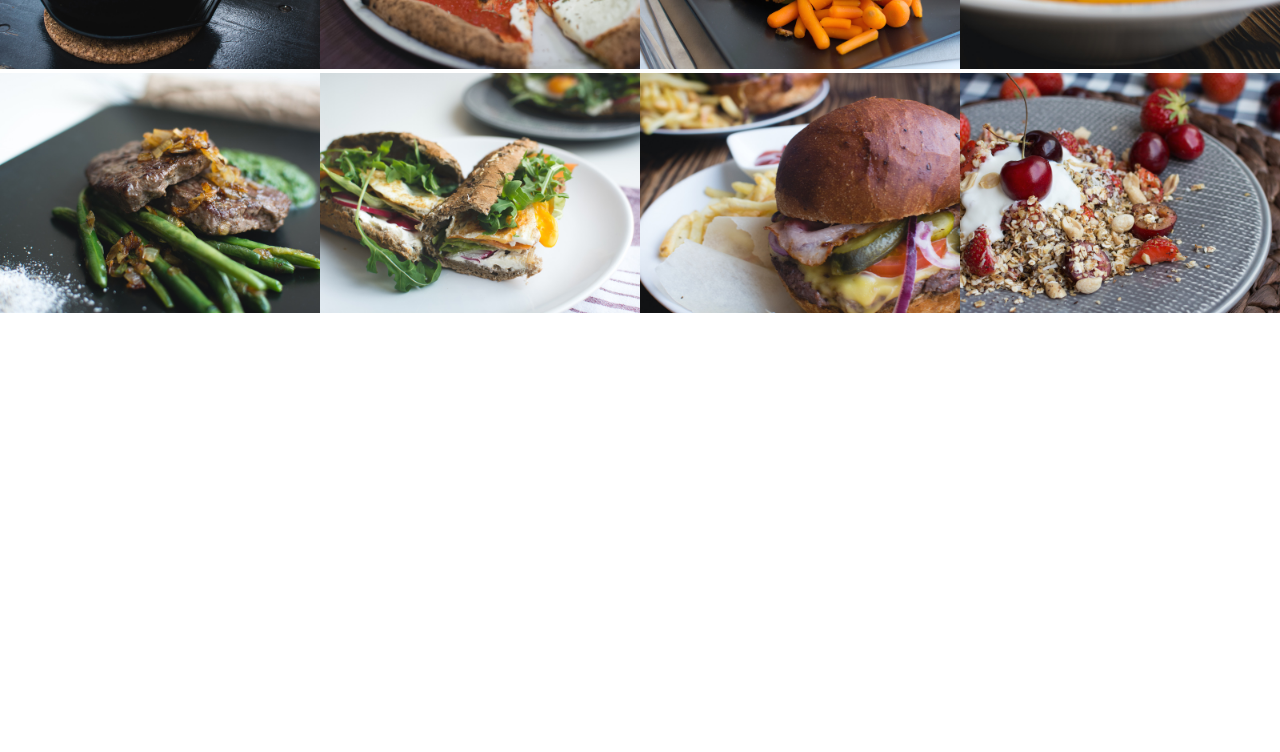
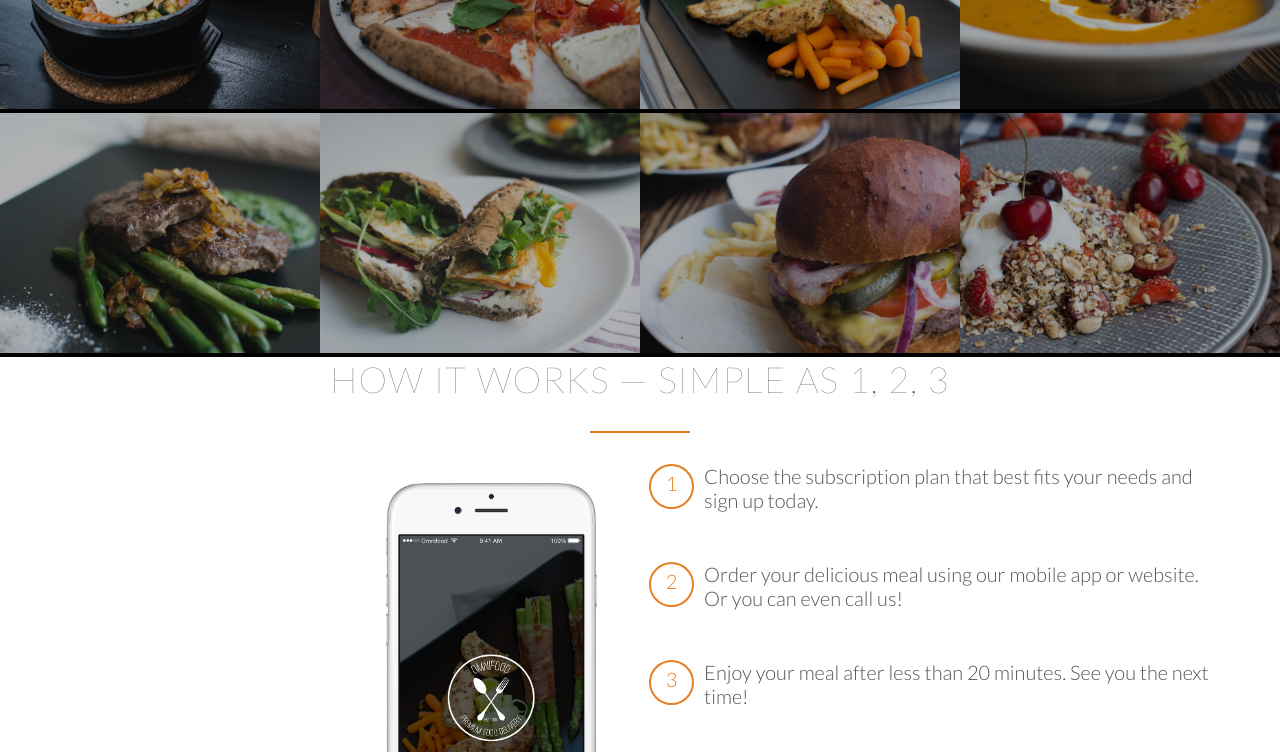
Before and after one commit to omarrichardson/UdemyCourse, a plain HTML site: page UdemyCourse/index.html in a window 1280 px wide. Shown: the part 1530-2282 px from the top of the page. Before the commit the page ends 1847 px from the top, so only its background shows below. Drawn offline with Linux system fonts and the light colour scheme; files whose address does not match are found by name.

Commit message:
Added new section - order meals. Finished styling meals section.

```diff
--- a/UdemyCourse/index.html
+++ b/UdemyCourse/index.html
@@ -124,7 +124,33 @@
             </li>
 
         </ul>
+    </section>
+    <section class="section-steps">
+        <div class=".row">
+            <h2>How it works &mdash; Simple as 1, 2, 3</h2>
+        </div>
+        <div class="row">
+            <div class="col span-1-of-2 steps-box">
+                <img src="resources/css/img/app-iPhone.png" alt="Ominfood app on iPhone" class="app-screen">
+            </div>
+            <div class="col span-1-of-2 iphone-img">
+                <div class="works-step">
+                    <div>1</div>
+                    <p>Choose the subscription plan that best fits your needs and sign up today.</p>
+                </div>
+                <div class="works-step">
+                    <div>2</div>
+                    <p>Order your delicious meal using our mobile app or website. Or you can even call us!</p>
 
+                </div>
+                <div class="works-step">
+                    <div>3</div>
+                    <p>Enjoy your meal after less than 20 minutes. See you the next time!</p>
+                </div>
+                <a href="#" class="btn-app"><img src="resources/css/img/download-app.svg" alt="App Store Button"></a>
+                <a href="#" class="btn-app"><img src="resources/css/img/download-app-android.png" alt="Play Store Button"></a>
+            </div>
+        </div>
     </section>
 
 
--- a/UdemyCourse/resources/css/main.css
+++ b/UdemyCourse/resources/css/main.css
@@ -175,6 +175,17 @@
                 .main-nav li a:active {
                     border-bottom: 2px solid #e67e22;
                 }
+
+                .section-features {
+                    padding-bottom: 50px;
+                }
+                /* --------------------------------------- */
+                /* FEATURES*/
+                /* --------------------------------------- */
+
+                .section-features .long-copy {
+                    margin-bottom: 40px;
+                }
                 /* --------------------------------------- */
                 /* MEALS*/
                 /* --------------------------------------- */
@@ -193,13 +204,56 @@
                 .meal-photo {
                     width: 100%;
                     margin: 0;
+                    overflow: hidden;
+                    background-color: #000;
                 }
 
                 .meal-photo img {
+                    opacity: 0.7;
                     width: 100%;
                     height: auto;
+                    transform: scale(1.15) opacity 0.5s;
                 }
 
-                .section-features {
-                    padding-bottom: 50px;
+                .meal-photo img:hover {
+                    opacity: 1;
+                    transform: scale(1.03);
+                    transition: transform 0.5s;
                 }
+                /* --------------------------------------- */
+                /* HOW IT WORKS*/
+                /* --------------------------------------- */
+
+                .steps-box {
+                    margin-top: 30px;
+                }
+
+                .steps-box:first-child {
+                    text-align: right;
+                    padding-right: 3%;
+                }
+
+                .steps-box:last-child {
+                    padding-right: 3%;
+                }
+
+                .app-screen {
+                    width: 40%;
+                }
+
+                .works-step {
+                    margin-bottom: 50px;
+                }
+
+                .works-step div {
+                    color: #e67e22;
+                    border: 2px solid #e67e22;
+                    border-radius: 50%;
+                    /* display: inline-block; */
+                    float: left;
+                    height: 45px;
+                    width: 45px;
+                    text-align: center;
+                    padding: 5px;
+                    margin-right: 10px;
+                }
```
Also changed, not shown: UdemyCourse/resources/css/img/download-app.svg (added).
